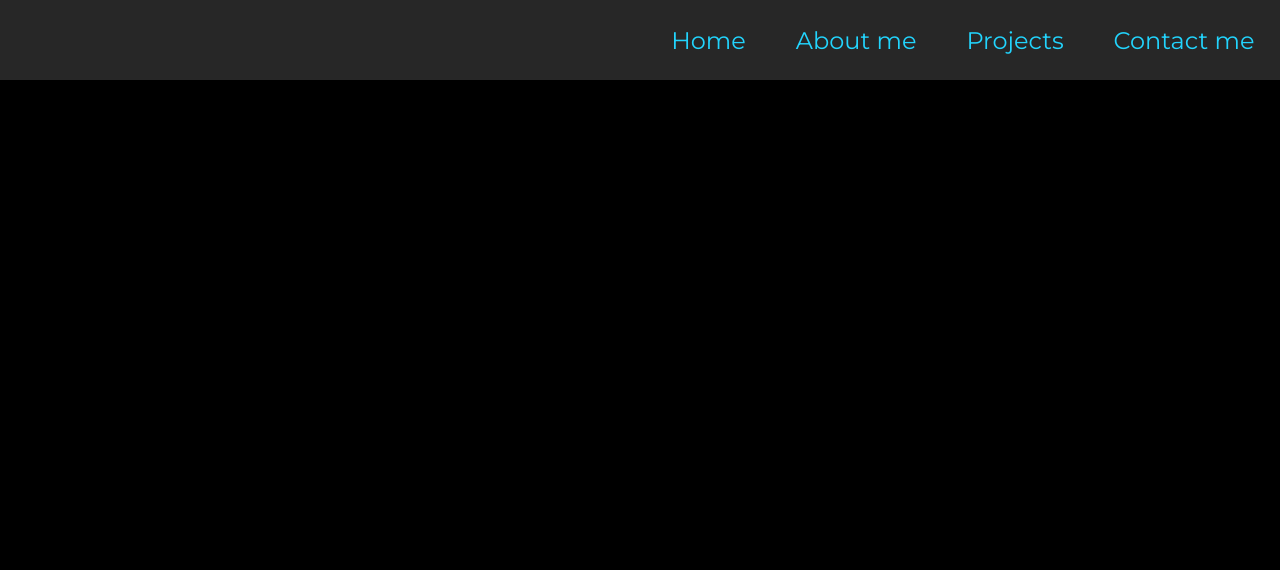
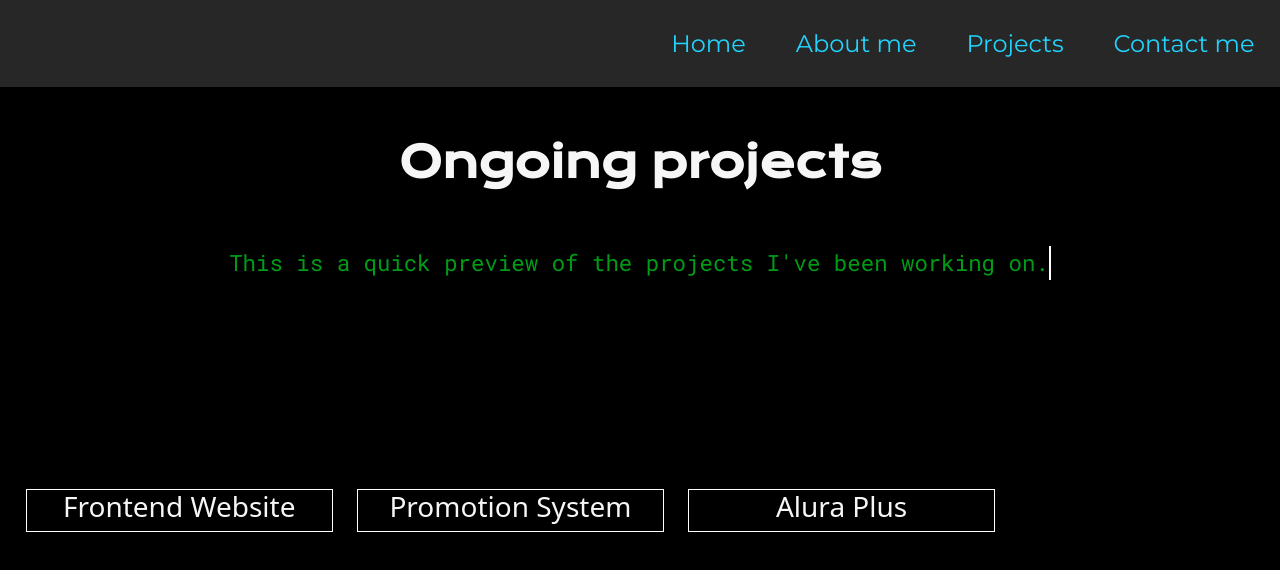
Before and after one commit to amkimberly/alura-frontend, a plain HTML site: page projects.html in a window 1280 px wide. Drawn offline with nearby package versions, Linux system fonts and the light colour scheme.

Commit message:
changes to projects page

```diff
--- a/projects.html
+++ b/projects.html
@@ -6,7 +6,10 @@
     <meta name="viewport" content="width=device-width, initial-scale=1.0">
     <title>My projects</title>
     <link rel="icon" href="assets/am1.ico">
+    <link rel="stylesheet" href="styles/reset.css">
+    <link href="https://cdn.jsdelivr.net/npm/bootstrap@5.3.0-alpha3/dist/css/bootstrap.min.css" rel="stylesheet" integrity="sha384-KK94CHFLLe+nY2dmCWGMq91rCGa5gtU4mk92HdvYe+M/SXH301p5ILy+dN9+nJOZ" crossorigin="anonymous">
     <link rel="stylesheet" href="styles/style.css">
+    <link rel="stylesheet" href="styles/projects.css">
 </head>
 <body>
     <header class="header-presentation">
@@ -17,5 +20,26 @@
             <a class="link-menu-header-presentation" href="contact_me.html">Contact me</a>
         </nav>
     </header>
+    <main class="projects-presentation">
+        <h1 class="project-presentation-title"> Ongoing projects</h1>
+        <div class="container">
+            <div class="project-presentation-paragraph">
+                <p class="typewriter"> This is a quick preview of the projects I've been working on.</p>
+            </div>
+        </div>
+        <div class="container-fluid" style="margin-top:15%">
+            <div class="row column-gap-4 text-center">
+                <div class="col-3 column-preview">
+                    <h3>Frontend Website</h3></a>
+                </div>
+                <div class="col-3 column-preview">
+                    <h3>Promotion System</h3></a>
+                </div>
+                <div class="col-3 column-preview">
+                    <h3>Alura Plus</h3></a>
+                </div>
+            </div>
+        </div>
+    </main>
 </body>
 </html>
--- /dev/null
+++ b/styles/projects.css
@@ -0,0 +1,53 @@
+@import url('https://fonts.googleapis.com/css2?family=Krona+One&family=Montserrat:wght@400;600&display=swap');
+@import url('https://fonts.googleapis.com/css2?family=Roboto+Mono&display=swap');
+
+.projects-presentation{
+    display: flex;
+    flex-direction: column;
+    margin:2%;
+}
+
+.project-presentation-title{
+    font-family: 'Krona One', sans-serif;
+    font-size: 2.7rem;
+    font-weight: 600;
+    text-align: center;
+    padding: 2%;
+}
+
+.container {
+    display:flex;
+    justify-content: center;
+    padding: 2%;
+}
+
+.project-presentation-paragraph{
+    width: max-content;
+    font-size: 1.4rem;
+    font-family: 'Roboto Mono', monospace;
+    color: #009C17 ;
+}
+
+.typewriter{
+    overflow: hidden; /* Ensures the content is not revealed until the animation */
+    border-right: .1em solid #ffff; /* The typwriter cursor */
+    white-space: nowrap; /* Keeps the content on a single line */
+    margin: 0 auto; /* Gives that scrolling effect as the typing happens */
+    animation:
+      typing 3s steps(40, end),
+      blink-caret .75s step-end 8;
+  }
+
+@keyframes typing {
+    from { width: 0 }
+    to { width: 100% }
+  }
+
+@keyframes blink-caret {
+    from, to { border-color: transparent }
+    50% { border-color: #ffff; }
+}
+
+.column-preview{
+    border: 1px solid #ffff;
+}
--- /dev/null
+++ b/styles/reset.css
@@ -0,0 +1,48 @@
+/* http://meyerweb.com/eric/tools/css/reset/
+   v2.0 | 20110126
+   License: none (public domain)
+*/
+
+html, body, div, span, applet, object, iframe,
+h1, h2, h3, h4, h5, h6, p, blockquote, pre,
+a, abbr, acronym, address, big, cite, code,
+del, dfn, em, img, ins, kbd, q, s, samp,
+small, strike, strong, sub, sup, tt, var,
+b, u, i, center,
+dl, dt, dd, ol, ul, li,
+fieldset, form, label, legend,
+table, caption, tbody, tfoot, thead, tr, th, td,
+article, aside, canvas, details, embed,
+figure, figcaption, footer, header, hgroup,
+menu, nav, output, ruby, section, summary,
+time, mark, audio, video {
+	margin: 0;
+	padding: 0;
+	border: 0;
+	font-size: 100%;
+	font: inherit;
+	vertical-align: baseline;
+}
+/* HTML5 display-role reset for older browsers */
+article, aside, details, figcaption, figure,
+footer, header, hgroup, menu, nav, section {
+	display: block;
+}
+body {
+	line-height: 1;
+}
+ol, ul {
+	list-style: none;
+}
+blockquote, q {
+	quotes: none;
+}
+blockquote:before, blockquote:after,
+q:before, q:after {
+	content: '';
+	content: none;
+}
+table {
+	border-collapse: collapse;
+	border-spacing: 0;
+}
```
Also changed, not shown: contact_me.html (+2 -1 lines), index.html (+2 -1 lines).
